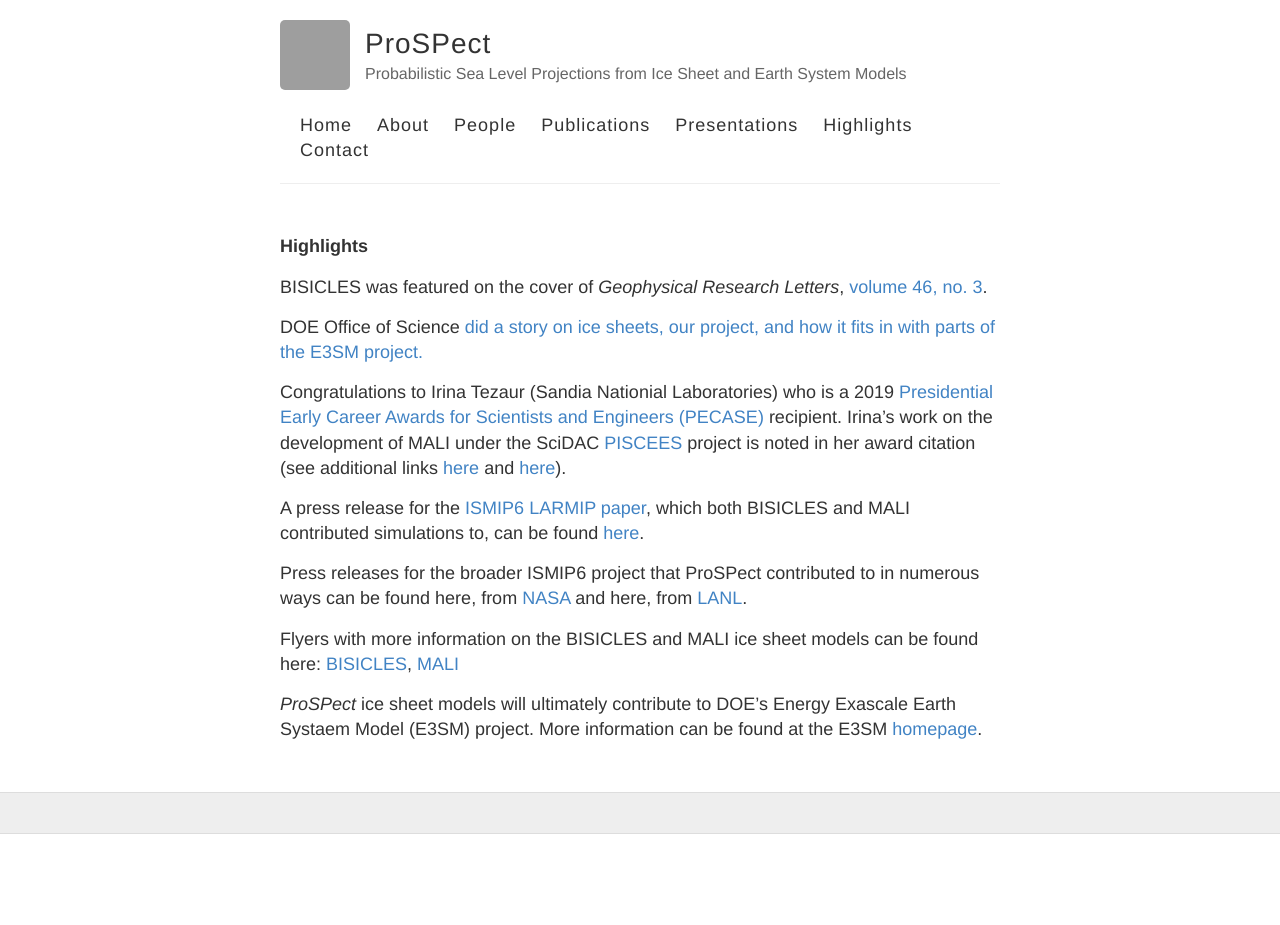
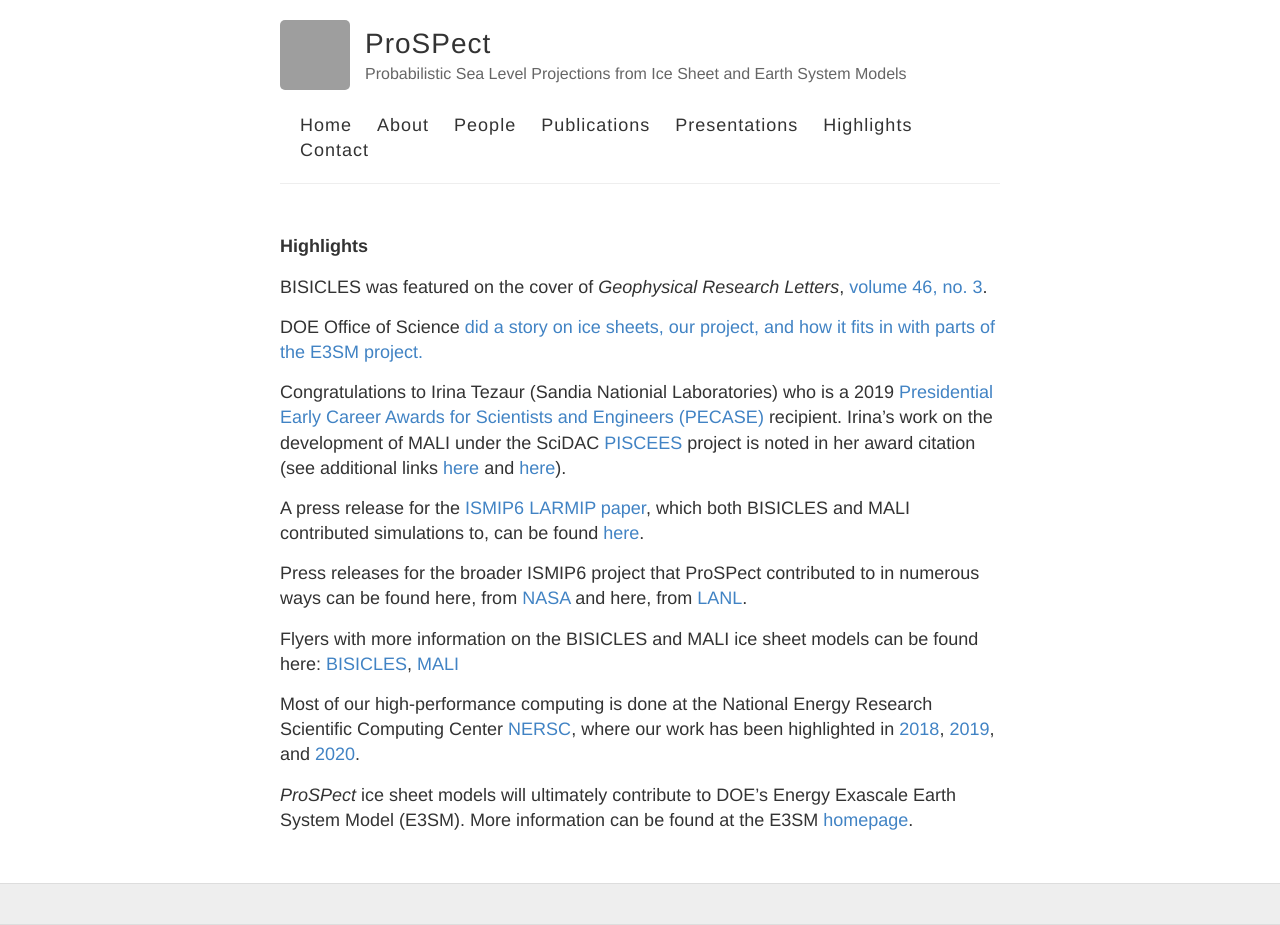
Before and after one commit to SLE-E3SM/SLE-E3SM.github.io, a Jekyll site: the page built from highlights.md, in a window 1280 px wide. Built offline with Jekyll 4.4.1, drawn with Linux system fonts in a browser that asks for light colours; before the commit the page ends 900 px from its top, so only the background shows below that; grey boxes are pictures that could not be loaded.

Commit message:
Update highlights.md

```diff
--- a/highlights.md
+++ b/highlights.md
@@ -18,4 +18,6 @@ Press releases for the broader ISMIP6 project that ProSPect contributed to in nu
 
 Flyers with more information on the BISICLES and MALI ice sheet models can be found here: [BISICLES](https://e3sm.org/wp-content/uploads/2018/08/ResearchHighlight_BISICLES.pdf), [MALI](https://climatemodeling.science.energy.gov/sites/default/files/technical-highlights/TechnicalHighlight_MALI.pdf)
 
-*ProSPect* ice sheet models will ultimately contribute to DOE's Energy Exascale Earth Systaem Model (E3SM) project. More information can be found at the E3SM [homepage](https://e3sm.org/).
+Most of our high-performance computing is done at the National Energy Research Scientific Computing Center [NERSC](https://www.nersc.gov/about/), where our work has been highlighted in [2018](https://www.nersc.gov/assets/Science-Highlights-Presentations/NERSC-Highlights-2018-3-FINAL.pdf), [2019](https://www.nersc.gov/assets/Science-Highlights-Presentations/NERSC-Science-Highlights-R20191016.pdf), and [2020](https://www.nersc.gov/science/science-highlights-presentations/).
+
+*ProSPect* ice sheet models will ultimately contribute to DOE's Energy Exascale Earth System Model (E3SM). More information can be found at the E3SM [homepage](https://e3sm.org/).
```
